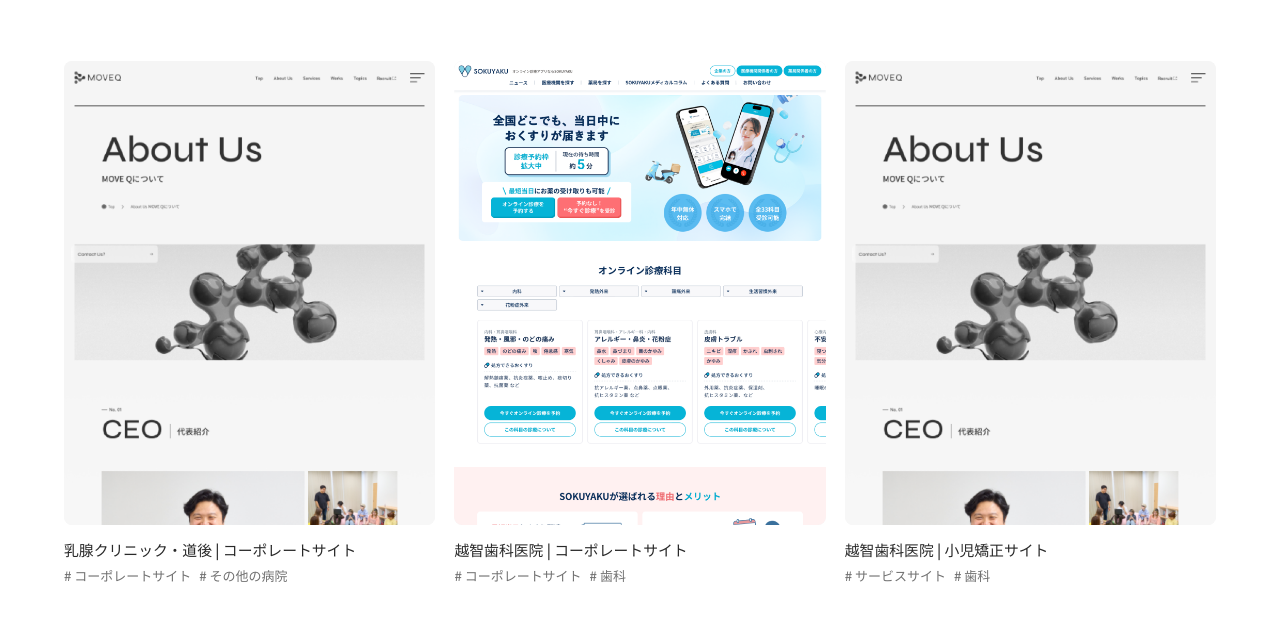
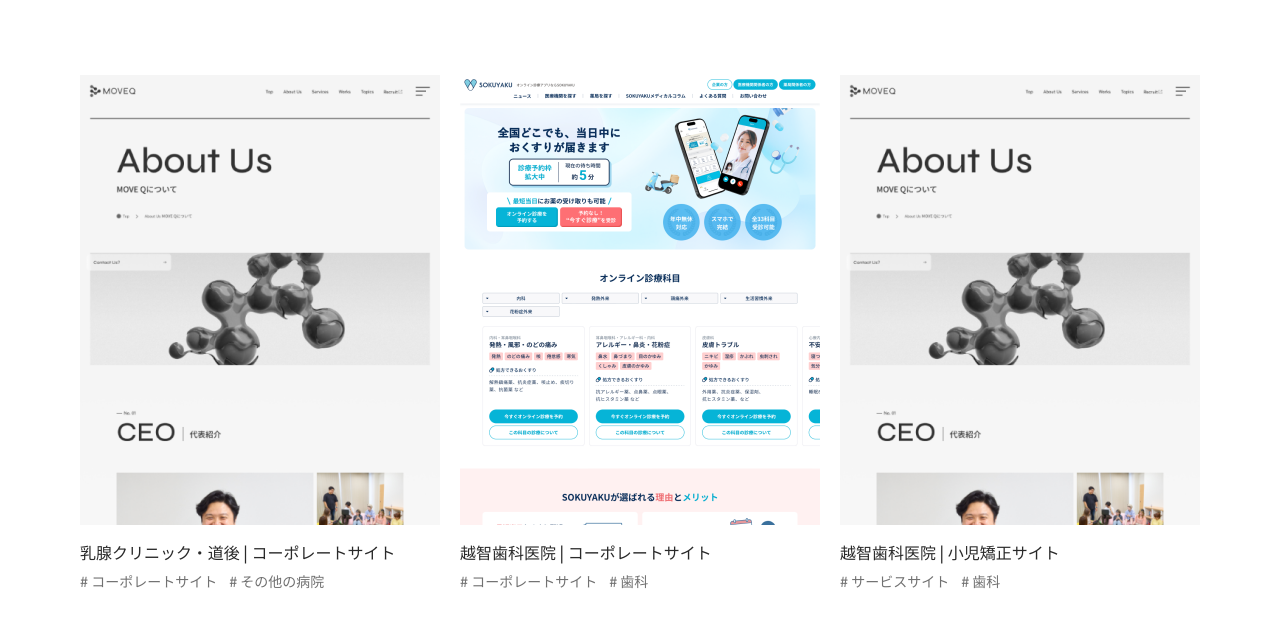
Before and after one commit to moveq-memida/moveq-portfolio-v2, a website: page index.html in a window 1280 px wide. Shown: the part 309-943 px from the top of the page. Drawn offline with Linux system fonts and the light colour scheme.

Commit message:
fix: pixel perfect CSS - exact Figma values - Fixed font sizes (72px, 56px, 16px, 14px, 13px) - Fixed card size (360px × 450px) - Fixed grid gap (20px column, 53px row) - Fixed container padding (80px) - Fixed footer height (720px)

```diff
--- a/css/style.css
+++ b/css/style.css
@@ -88,14 +88,12 @@
     /* Base size for rem calculations */
     --base-size: 1rem; /* 16px at default zoom */
 
-    /* Fluid Typography using clamp()
-       Formula: clamp(min, preferred, max)
-       Preferred: fluid based on viewport + container */
-    --fs-hero: clamp(2rem, 4cqi + 1rem, 4.5rem);
-    --fs-tagline: clamp(1.5rem, 3cqi + 0.75rem, 3.5rem);
-    --fs-body: clamp(0.875rem, 0.5cqi + 0.75rem, 1rem);
-    --fs-tag: clamp(0.75rem, 0.3cqi + 0.65rem, 0.875rem);
-    --fs-small: clamp(0.7rem, 0.25cqi + 0.6rem, 0.8125rem);
+    /* Typography - Figma Pixel Perfect Values */
+    --fs-hero: 4.5rem; /* 72px - Figma exact */
+    --fs-tagline: 3.5rem; /* 56px - Figma exact */
+    --fs-body: 1rem; /* 16px - Figma exact */
+    --fs-tag: 0.875rem; /* 14px - Figma exact */
+    --fs-small: 0.8125rem; /* 13px - Figma exact */
 
     /* Fluid Spacing using clamp() */
     --space-3xs: clamp(0.125rem, 0.1cqi + 0.1rem, 0.25rem);
@@ -108,11 +106,13 @@
     --space-2xl: clamp(2rem, 3cqi + 1rem, 4rem);
     --space-3xl: clamp(3rem, 5cqi + 1.5rem, 6rem);
 
-    /* Layout */
+    /* Layout - Figma Pixel Perfect Values */
     --container-max: 80rem; /* 1280px */
-    --container-padding: clamp(1rem, 5cqi, 5rem);
-    --card-gap: clamp(0.75rem, 1.5cqi, 1.25rem);
-    --row-gap: clamp(2rem, 4cqi, 4.5rem);
+    --container-padding: 5rem; /* 80px - Figma exact */
+    --card-gap: 1.25rem; /* 20px - Figma exact */
+    --row-gap: 3.3125rem; /* 53px - Figma exact */
+    --card-width: 22.5rem; /* 360px - Figma exact */
+    --card-height: 28.125rem; /* 450px - Figma exact */
 
     /* Border Radius - relative to font size */
     --radius-full: 100vmax;
@@ -202,31 +202,16 @@
     gap: var(--space-md);
   }
 
-  /* Portfolio Grid - Subgrid ready */
+  /* Portfolio Grid - Figma Pixel Perfect */
   .portfolio__grid {
     display: grid;
-    grid-template-columns: repeat(auto-fill, minmax(min(100%, 20rem), 1fr));
-    gap: var(--row-gap) var(--card-gap);
-    padding-block: var(--space-xl);
-    padding-inline: var(--container-padding);
+    grid-template-columns: repeat(3, var(--card-width)); /* 360px × 3 = 1080px */
+    gap: var(--row-gap) var(--card-gap); /* 53px row, 20px column */
+    padding-block-start: 2.5rem; /* 40px from tags */
+    padding-inline: var(--container-padding); /* 80px */
     max-inline-size: var(--container-max);
     margin-inline: auto;
     inline-size: 100%;
-    container-type: inline-size;
-    container-name: grid;
-  }
-
-  /* 3 columns when container is wide enough */
-  @container grid (inline-size >= 60rem) {
-    .portfolio__grid {
-      grid-template-columns: repeat(3, 1fr);
-    }
-  }
-
-  @container grid (inline-size >= 40rem) and (inline-size < 60rem) {
-    .portfolio__grid {
-      grid-template-columns: repeat(2, 1fr);
-    }
   }
 
   /* Footer - Pushed to bottom with margin-top: auto */
@@ -243,13 +228,13 @@
     flex-direction: column;
     align-items: center;
     justify-content: center;
-    gap: var(--space-2xl);
-    padding-block: var(--space-3xl);
+    gap: 2rem; /* 32px */
+    padding-block: 6rem; /* 96px */
     padding-inline: var(--container-padding);
     max-inline-size: var(--container-max);
     margin-inline: auto;
     inline-size: 100%;
-    min-block-size: 25rem;
+    min-block-size: 45rem; /* 720px - Figma exact */
   }
 
   .footer__bottom {
@@ -415,25 +400,25 @@
     }
   }
 
-  /* Card - Using Container Queries */
+  /* Card - Figma Pixel Perfect */
   .card {
-    display: grid;
-    grid-template-rows: auto 1fr;
-    gap: var(--space-md);
-    container-type: inline-size;
-    container-name: card;
+    display: flex;
+    flex-direction: column;
+    gap: 1rem; /* 16px */
+    inline-size: var(--card-width); /* 360px */
   }
 
   .card__image {
-    aspect-ratio: 4 / 5;
+    inline-size: var(--card-width); /* 360px */
+    block-size: var(--card-height); /* 450px */
     overflow: hidden;
-    border-radius: var(--radius-md);
     background-color: var(--color-bg-card);
 
     & img {
       inline-size: 100%;
       block-size: 100%;
       object-fit: cover;
+      object-position: top;
       transition: transform var(--transition-normal);
     }
   }
@@ -452,7 +437,7 @@
 
   /* Fluid card typography based on container */
   .card__title {
-    font-size: clamp(0.875rem, 4cqi, 1rem);
+    font-size: 1rem; /* 16px - Figma exact */
     font-weight: 500;
     line-height: 1.4;
   }
@@ -460,11 +445,11 @@
   .card__tags {
     display: flex;
     flex-wrap: wrap;
-    gap: var(--space-sm);
+    gap: 0.75rem; /* 12px - Figma exact */
   }
 
   .tag {
-    font-size: clamp(0.75rem, 3.5cqi, 0.875rem);
+    font-size: 0.875rem; /* 14px - Figma exact */
     font-weight: 500;
     color: var(--color-text-secondary);
   }
```
